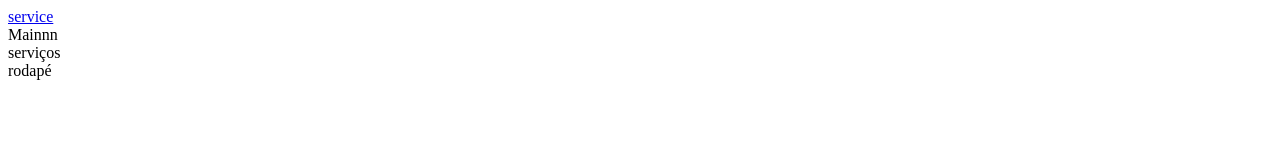
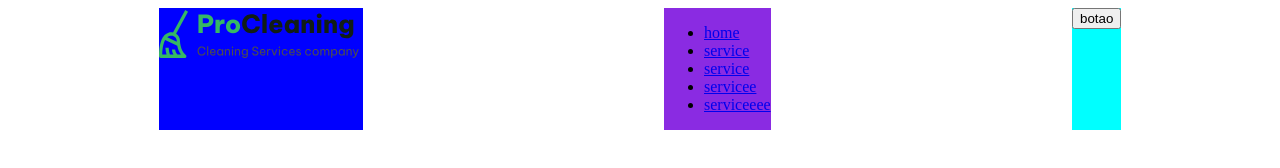
Before and after one commit to brunofbaroni/aula-impacta, a plain HTML site: page index.html in a window 1280 px wide. Drawn offline with Linux system fonts and the light colour scheme.

Commit message:
comentario

```diff
--- /dev/null
+++ b/css/style.css
@@ -0,0 +1,20 @@
+.header {
+    display: flex ;
+    justify-content: space-around;
+}
+
+.logo {
+    background-color: blue;
+}
+
+.menu {
+    background-color: blueviolet;
+}
+
+.botao {
+    background-color: aqua;
+}
+
+li {
+    justify-content: space-around;
+}
--- a/index.html
+++ b/index.html
@@ -1,25 +1,43 @@
 <!DOCTYPE html>
 <html lang="pt">
+
 <head>
-    <meta charset="UTF-8">
-    <meta name="viewport" content="width=device-width, initial-scale=1.0">
-    <title>Curso Front-End Impacta</title>
+  <meta charset="UTF-8">
+  <meta name="viewport" content="width=device-width, initial-scale=1.0">
+  <title>Curso Front-End Impacta</title>
+  <link rel="stylesheet" href="css/style.css">
 </head>
+
 <body>
-    <header>
-        <!-- comentário-->
-<a href="http://127.0.0.1:5500/service/service.html">
-    service
-</a>
-    </header>
+  <header>
+    <div class="container header">
+      <div class="logo">
+        <a href=#><img src="/img/Logo.svg" alt=""></a>
+      </div>
+      <div class="menu">
+        <nav>
+          <ul>
+            <li><a href=#>home</a></li>
+            <li><a href=#>service</a></li>
+            <li><a href=#>service</a></li>
+            <li><a href=#>servicee</a></li>
+            <li><a href=#>serviceeee</a></li>
+          </ul>
+        </nav>
+      </div>
+      <div class="botao">
+        <button> botao </button>
+      </div>
+    </div>
+  </header>
   <main>
-Mainnn
   </main>
   <section>
-    serviços
+
   </section>
   <footer>
-    rodapé
+
   </footer>
 </body>
+
 </html>
```
Also changed, not shown: tags/iframe.html (added, +14 -0 lines), tags/lista-ordenada.html (added, +14 -0 lines), tags/tabela.html (added, +44 -0 lines), img/Logo.png (added), img/Logo.svg (added).
